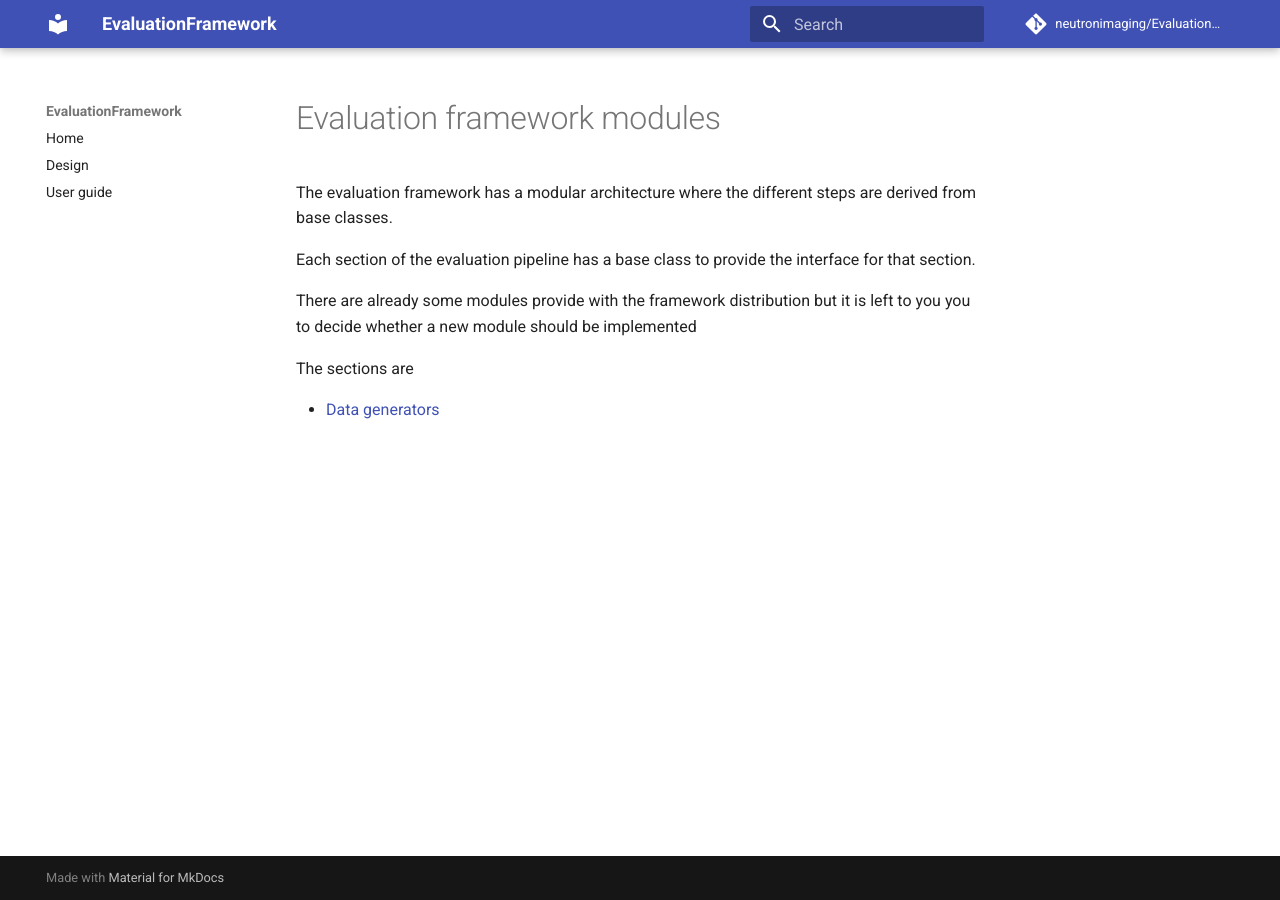
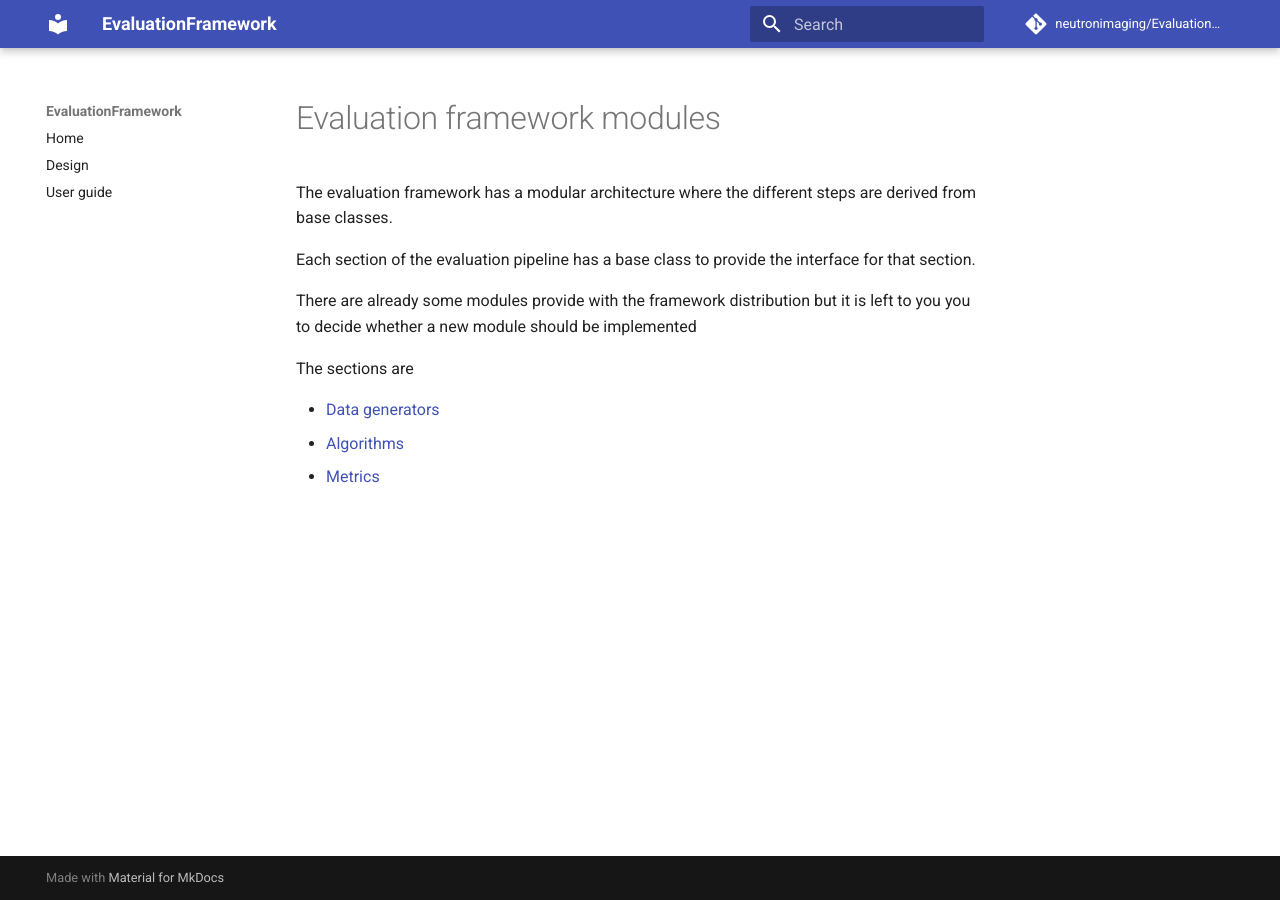
Before and after one commit to neutronimaging/EvaluationFramework, an MkDocs documentation site: the page built from doc/user/module_descriptions.md, in a window 1280 px wide. Built offline with MkDocs 1.6.1 and Material for MkDocs 9.7.7, drawn with Linux system fonts in a browser that asks for light colours; comment, search, counter and statistics services are not loaded.

Commit message:
Add Algorithms and Metrics sections to documentation

```diff
--- a/doc/user/module_descriptions.md
+++ b/doc/user/module_descriptions.md
@@ -8,3 +8,5 @@ There are already some modules provide with the framework distribution but it is
 The sections are
 
 - [Data generators](data_generators.md)
+- [Algorithms](algorithms.md)
+- [Metrics](metrics.md)
```
